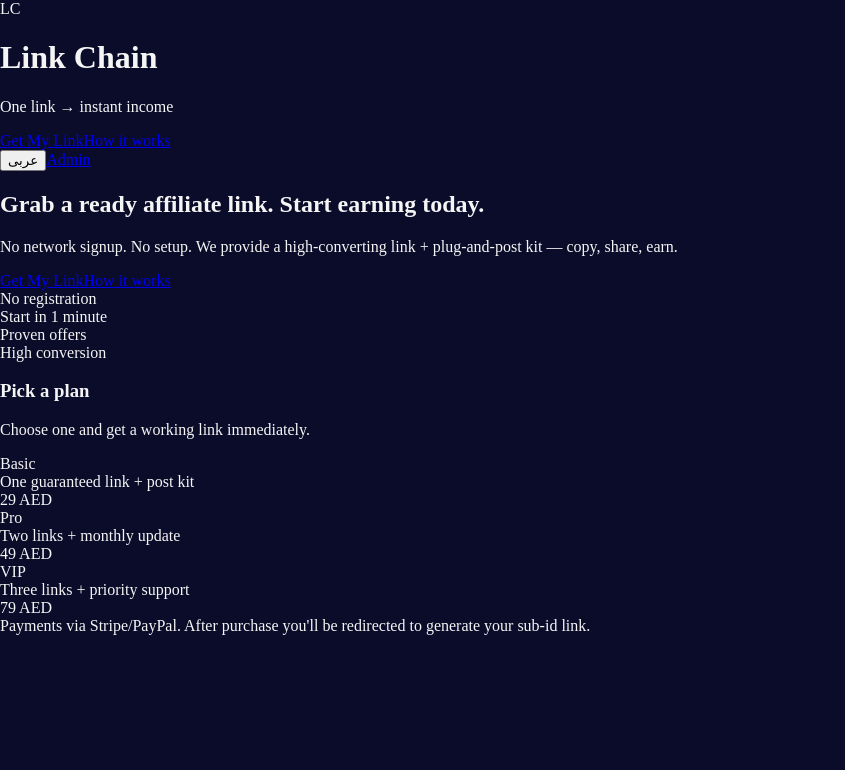
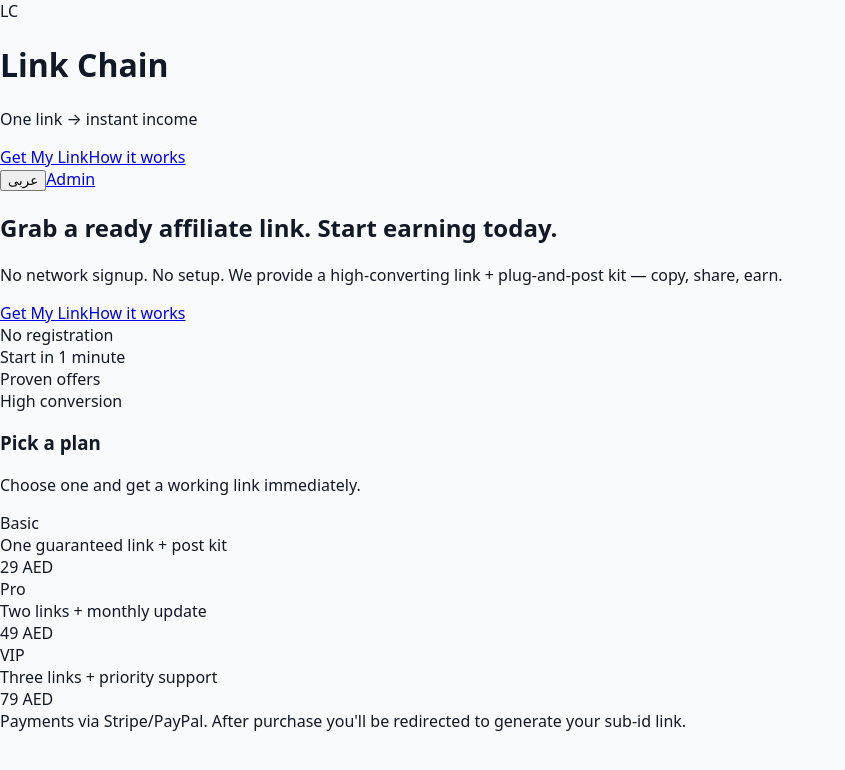
Before and after one commit to genio-ai/genio-os, a Next.js app: page / in a window 1280 px wide. Shown: the top 770 px of the page, without its empty margins (0-845 px from the left). Built offline with nearby package versions, Linux system fonts and the light colour scheme.

Commit message:
Update layout.js

```diff
--- a/app/layout.js
+++ b/app/layout.js
@@ -1,21 +1,14 @@
+import "./globals.css";
+
 export const metadata = {
-  title: "GENIO — The Reader",
-  description: "A calm, elegant tarot experience.",
+  title: "Link Chain",
+  description: "Affiliate link system",
 };
 
 export default function RootLayout({ children }) {
   return (
     <html lang="en">
-      <body
-        style={{
-          margin: 0,
-          backgroundColor: "#0b0c2a",
-          color: "#f5f5f5",
-          fontFamily: "serif",
-        }}
-      >
-        {children}
-      </body>
+      <body>{children}</body>
     </html>
   );
 }
```
